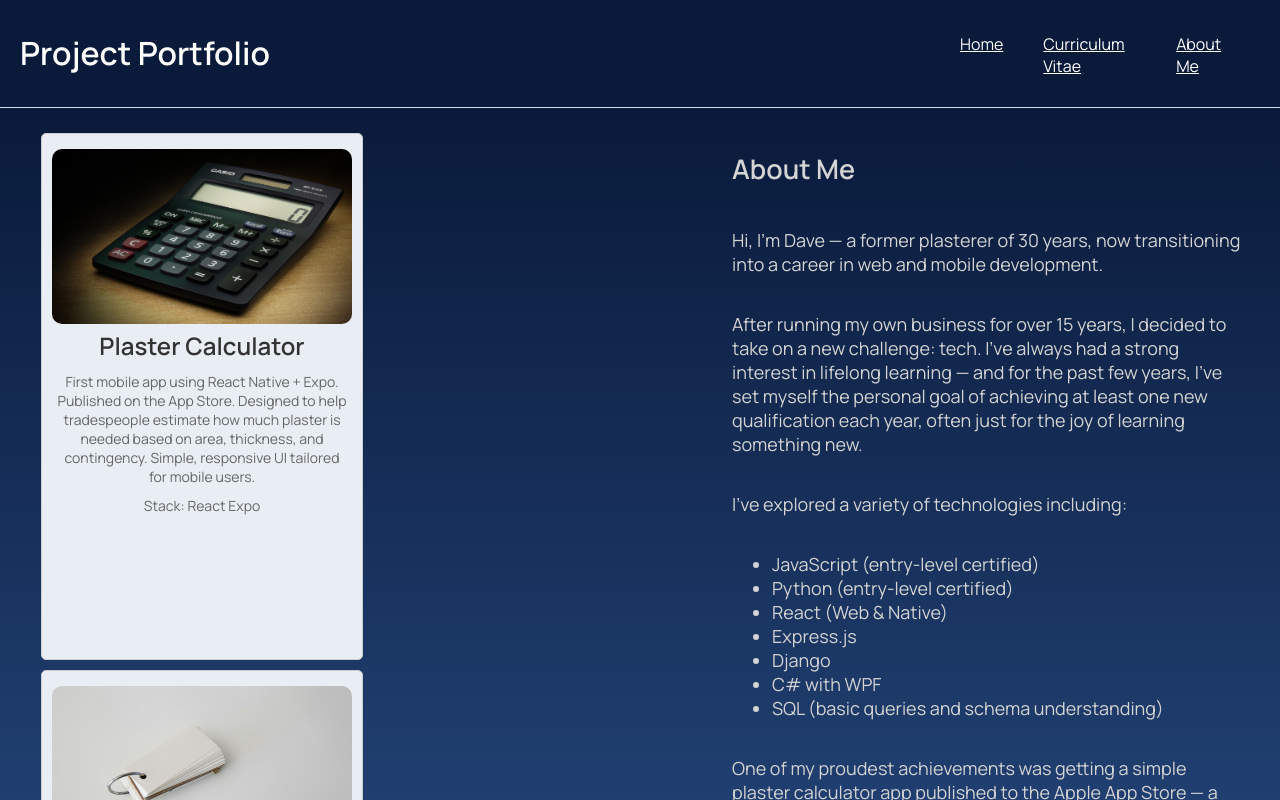
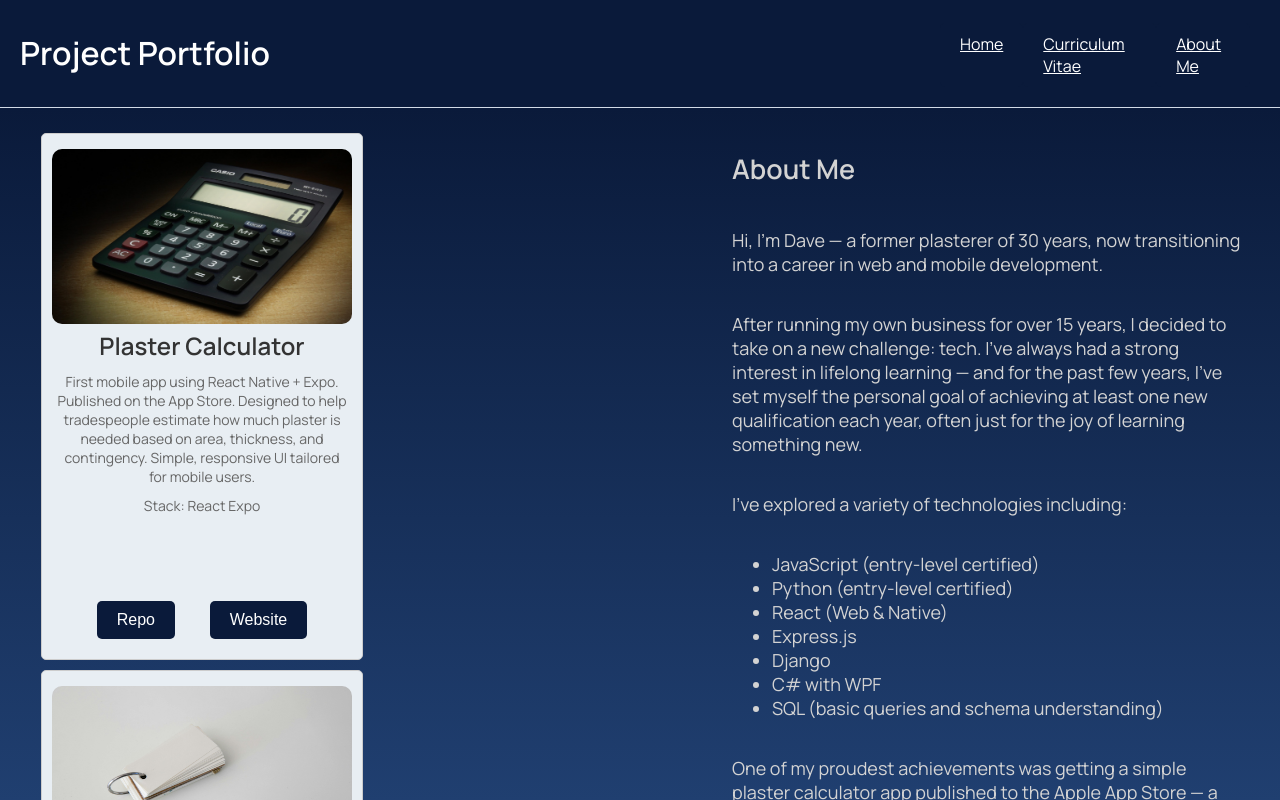
Before and after one commit to dhurrell001/coding-project-portfolio, a React (Create React App) app: page / in a window 1280 px wide. Shown: the top 800 px of the page. Built offline with nearby package versions, Linux system fonts and the light colour scheme.

Commit message:
Add comments for clarity and include repository and website props in ProjectTile

```diff
--- a/src/pages/HomePage.js
+++ b/src/pages/HomePage.js
@@ -4,6 +4,8 @@ import ProjectTileLayout from "../components/ProjectTileLayout";
 import AboutMe from "../components/AboutMe";
 import TitleBar from "../components/TitleBar";
 import projectData from "../data/projectData";
+// This is the main home page of the portfolio application.
+// It uses the data from projectData.js to render a list of project tiles.
 export default function HomePage() {
   return (
     <>
@@ -18,6 +20,8 @@ export default function HomePage() {
               description={project.description}
               image={project.image}
               stack={[project.stack]}
+              repository={project.repository}
+              website={project.website}
             />
           ))}
         </ProjectTileLayout>
```
